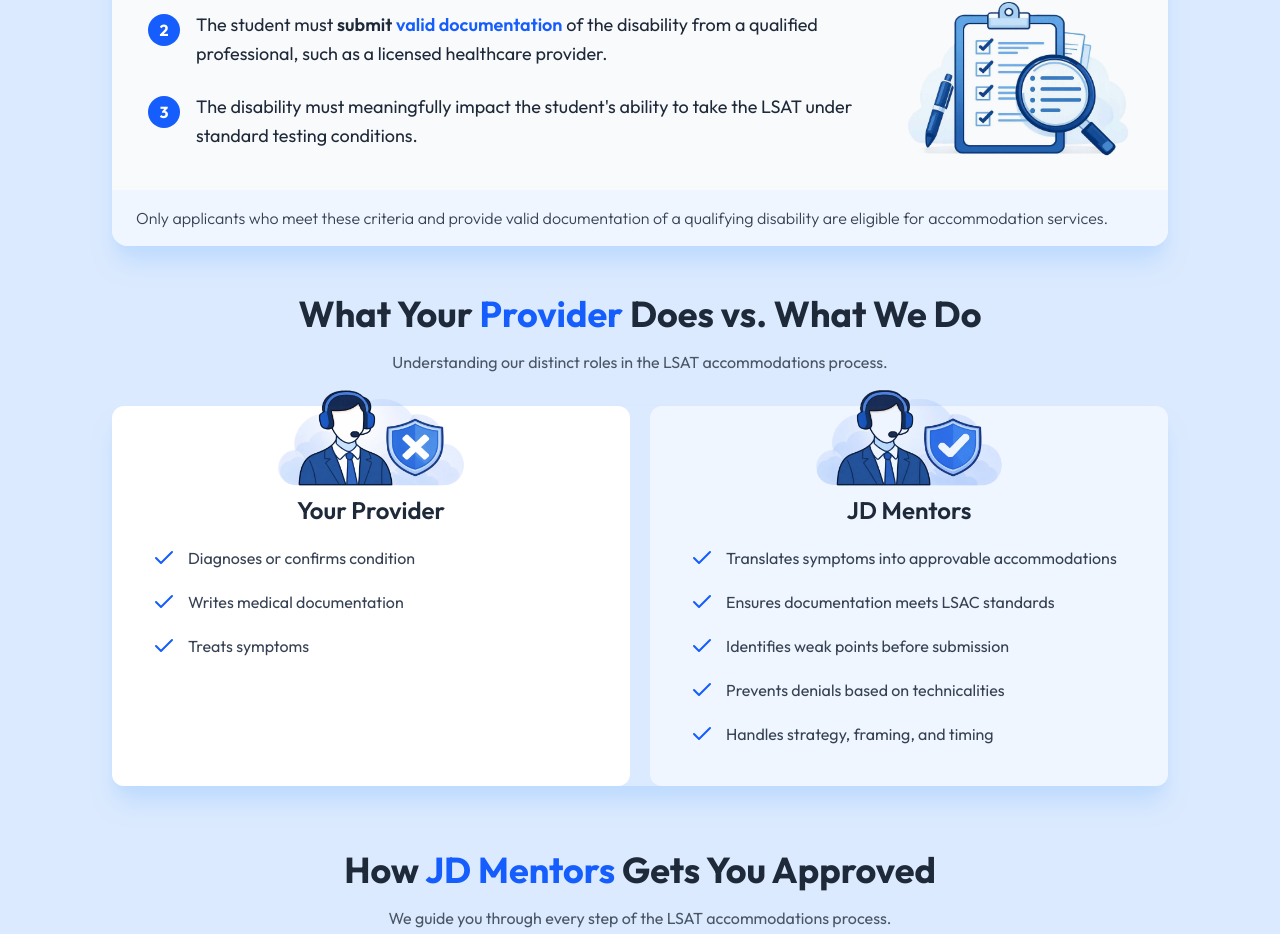
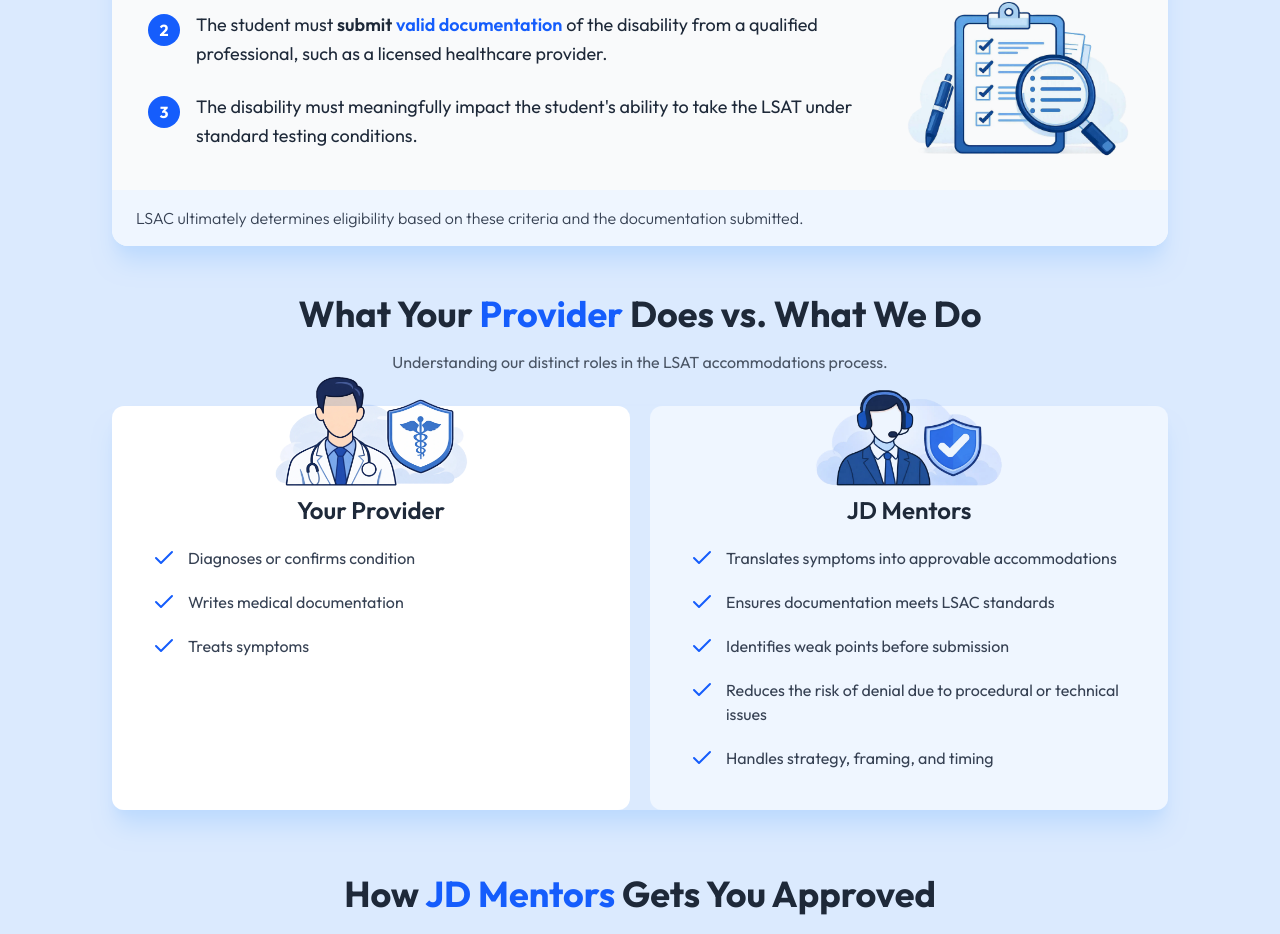
Before and after one commit to jdmentors/jdmentors, a React (Vite) app in the folder frontend/: page /accommodations in a window 1280 px wide. Shown: the part 1114-2048 px from the top of the page. Built offline with nearby package versions, Linux system fonts and the light colour scheme; no server answers.

Commit message:
did revision in the accommodation page

```diff
--- a/frontend/src/pages/Accommodations.jsx
+++ b/frontend/src/pages/Accommodations.jsx
@@ -201,7 +201,7 @@ function Accommodations() {
                             </div>
                         </div>
                         <p className="text-gray-700 bg-blue-50 py-4 px-6 font-light rounded-b-2xl">
-                            Only applicants who meet these criteria and provide valid documentation of a qualifying disability are eligible for accommodation services.
+                            LSAC ultimately determines eligibility based on these criteria and the documentation submitted.
                         </p>
                     </div>
                 </div>
@@ -228,7 +228,7 @@ function Accommodations() {
                                     <img
                                         src={unsupportIcon}
                                         alt="Your Provider"
-                                        className="h-36 mix-blend-multiply absolute -top-8"
+                                        className="h-28 mix-blend-multiply absolute -top-8"
                                     />
                                     <h3 className="text-2xl font-semibold text-gray-800 mt-12">
                                         Your Provider
@@ -292,7 +292,7 @@ function Accommodations() {
                                     <li className="flex items-start gap-3">
                                         <Check className="text-blue-600 text-xl min-w-min" />
                                         <span className="text-gray-700">
-                                            Prevents denials based on technicalities
+                                            Reduces the risk of denial due to procedural or technical issues
                                         </span>
                                     </li>
                                     <li className="flex items-start gap-3">
```
Also changed, not shown: frontend/src/assets/unsupportIcon.webp.
